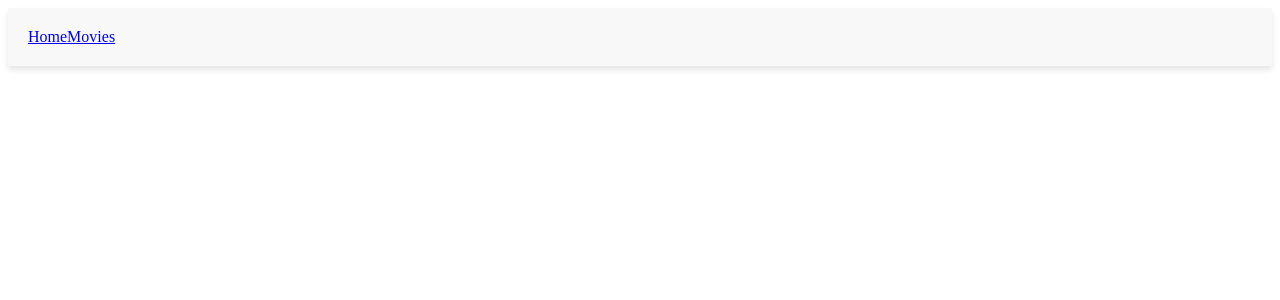
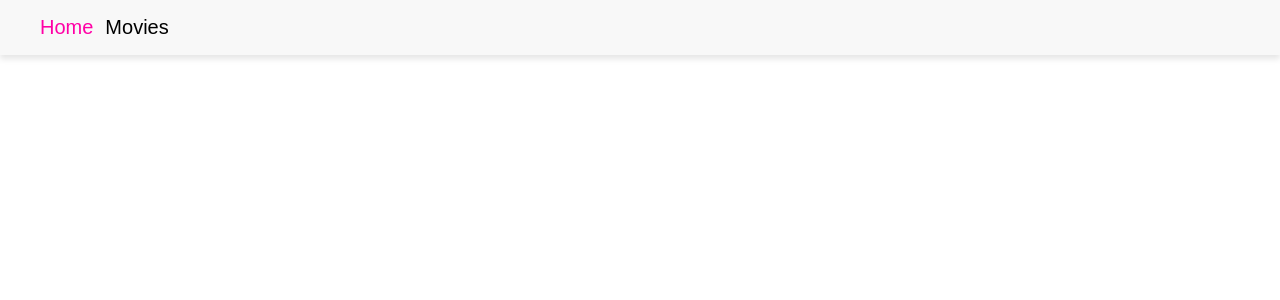
Before and after one commit to AistraViter/goit-react-hw-05, a React (Vite) app: page / in a window 1280 px wide. Before the commit this address had no page. Shown: the top 300 px of the page. Built offline with nearby package versions, Linux system fonts and the light colour scheme.

Commit message:
header completed

```diff
--- a/package.json
+++ b/package.json
@@ -11,6 +11,7 @@
   },
   "dependencies": {
     "clsx": "^2.1.1",
+    "normalize.css": "^8.0.1",
     "react": "^18.3.1",
     "react-dom": "^18.3.1",
     "react-router-dom": "^6.26.0"
--- a/src/components/App.jsx
+++ b/src/components/App.jsx
@@ -1,30 +1,18 @@
-import { Routes, Route, NavLink } from "react-router-dom";
-import clsx from 'clsx';
-// import Home from "../pages/Home/Home";
-// import Movies from "../pages/Movies/Movies";
-import css from "./App.module.css";
-
-const buildLinkClass = ({ isActive }) => {
-  return clsx(css.link, isActive && css.active);
-};
+import { Routes, Route } from "react-router-dom";
+import Home from "../pages/Home/Home";
+import Movies from "../pages/Movies/Movies";
+import Navigation from "./Navigation/Navigation";
+import "normalize.css";
+// import css from "./App.module.css";
 
 function App() {
   return (
     <div>
-      <header className={css.header}>
-        <nav className={css.nav}>
-          <NavLink to="/" className={buildLinkClass}>
-            Home
-          </NavLink>
-          <NavLink to="/movies" className={buildLinkClass}>
-            Movies
-          </NavLink>
-        </nav>
-      </header>
+      {<Navigation />}
       <Routes>
-        {/* <Route path="/" element={<Home />} />
+        <Route path="/" element={<Home />} />
         <Route path="/movies" element={<Movies />} />
-        <Route path="*" element={<Home />} /> */}
+        <Route path="*" element={<Home />} />
       </Routes>
     </div>
   );
--- a/src/components/App.module.css
+++ /dev/null
@@ -1,8 +0,0 @@
-.header {
-  background-color: #f8f8f8;
-  box-shadow: 0 4px 6px rgba(0, 0, 0, 0.1);
-  padding: 20px;
-  position: sticky;
-  top: 0;
-  z-index: 1000;
-}
--- /dev/null
+++ b/src/components/Navigation/Navigation.jsx
@@ -0,0 +1,30 @@
+import { NavLink } from "react-router-dom";
+import clsx from "clsx";
+
+import css from "./Navigation.module.css";
+const navItem = ({ isActive }) => {
+  return clsx(css.link, isActive && css.active);
+};
+
+function Navigation() {
+  return (
+    <header className={css.header}>
+      <nav>
+        <ul className={css.nav}>
+          <li>
+            <NavLink to="/" className={navItem}>
+              Home
+            </NavLink>
+          </li>
+          <li>
+            <NavLink to="/movies" className={navItem}>
+              Movies
+            </NavLink>
+          </li>
+        </ul>
+      </nav>
+    </header>
+  );
+}
+
+export default Navigation;
--- /dev/null
+++ b/src/components/Navigation/Navigation.module.css
@@ -0,0 +1,28 @@
+.header {
+    background-color: #f8f8f8;
+    box-shadow: 0 4px 6px rgba(0, 0, 0, 0.1);
+    padding: 16px 40px;
+    position: sticky;
+    top: 0;
+    z-index: 1000;
+  }
+  .nav {
+    list-style: none;
+    padding: 0;
+    margin: 0;
+    display: flex;
+    gap: 12px;
+  }
+  .link {
+    font-family: Arial, Helvetica, sans-serif;
+    font-size: 20px;
+    color: black;
+    text-align: center;
+    text-decoration: none;
+  }
+  .link:hover {
+    text-decoration: underline;
+  }
+  .active {
+    color: rgb(255, 0, 166);
+  }
--- a/src/pages/Home/Home.jsx
+++ b/src/pages/Home/Home.jsx
@@ -0,0 +1,8 @@
+function Home() {
+    return (
+      <div>
+      </div>
+    );
+  }
+
+  export default Home;
--- a/src/pages/Movies/Movies.jsx
+++ b/src/pages/Movies/Movies.jsx
@@ -0,0 +1,8 @@
+function Movies() {
+    return (
+      <div>
+      </div>
+    );
+  }
+
+  export default Movies;
```
Also changed, not shown: 1 other file (tests, documents, lock files or other folders).
